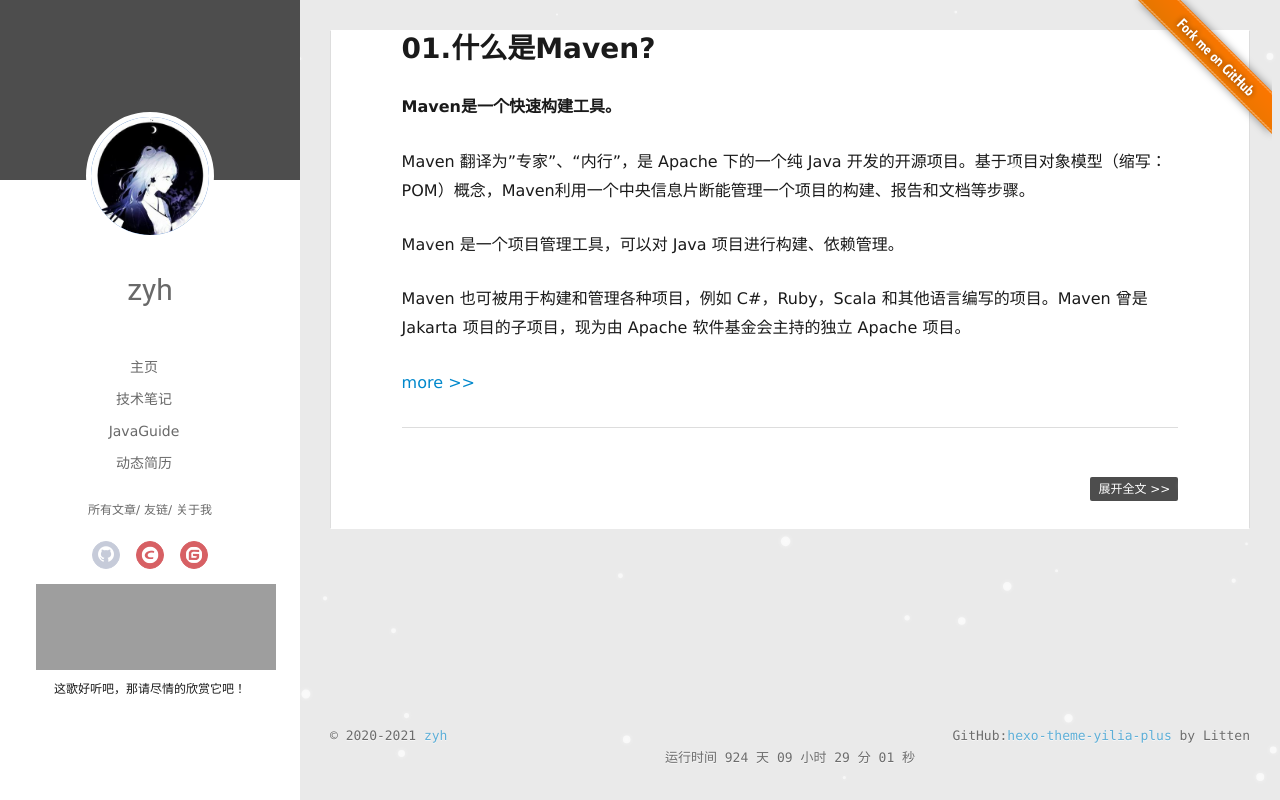
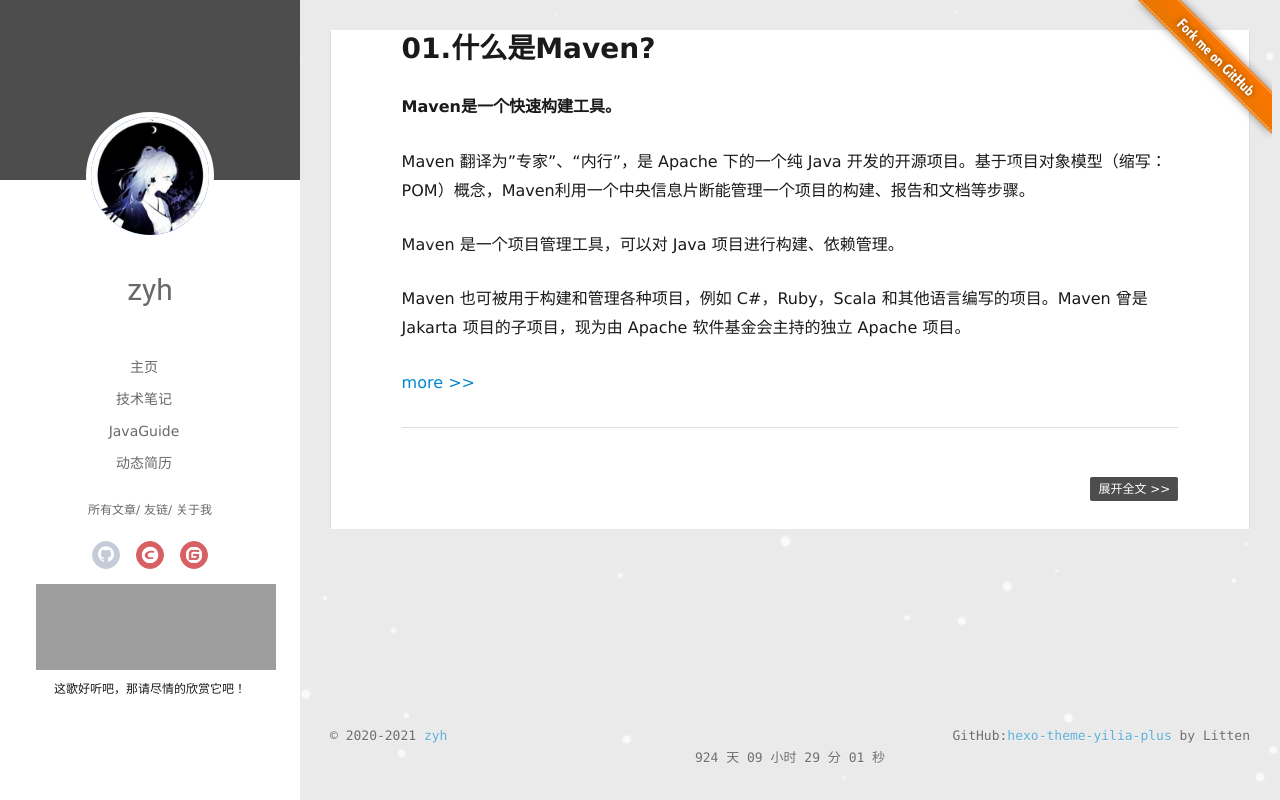
Before and after one commit to Programmer-zeng/Programmer-zeng.github.io, a plain HTML site: page index.html in a window 1280 px wide. Drawn offline with Linux system fonts and the light colour scheme; some packages are replaced by stand-ins of ours; no server answers; grey boxes are pictures that could not be loaded; animation ran at ten frames a second; a script that the page names is missing.

Commit message:
Site updated: 2021-02-20 11:06:52

```diff
--- a/index.html
+++ b/index.html
@@ -331,7 +331,7 @@
         mnum = Math.floor(minutes); if(String(mnum).length ==1 ){mnum = "0" + mnum;}
         seconds = (now - grt ) / 1000 - (24 * 60 * 60 * dnum) - (60 * 60 * hnum) - (60 * mnum);
         snum = Math.round(seconds); if(String(snum).length ==1 ){snum = "0" + snum;}
-        document.getElementById("timeDate").innerHTML = "运行时间 "+dnum+" 天 ";
+        document.getElementById("timeDate").innerHTML =dnum+" 天 ";
         document.getElementById("times").innerHTML = hnum + " 小时 " + mnum + " 分 " + snum + " 秒";
     }
 setInterval("createtime()",250);
```
Also changed, not shown: 2021/02/20/Maven快速入门&在IDEA中配置与使用/index.html (+1 -1 lines), archives/2021/02/index.html (+1 -1 lines), archives/2021/index.html (+1 -1 lines), archives/index.html (+1 -1 lines).
